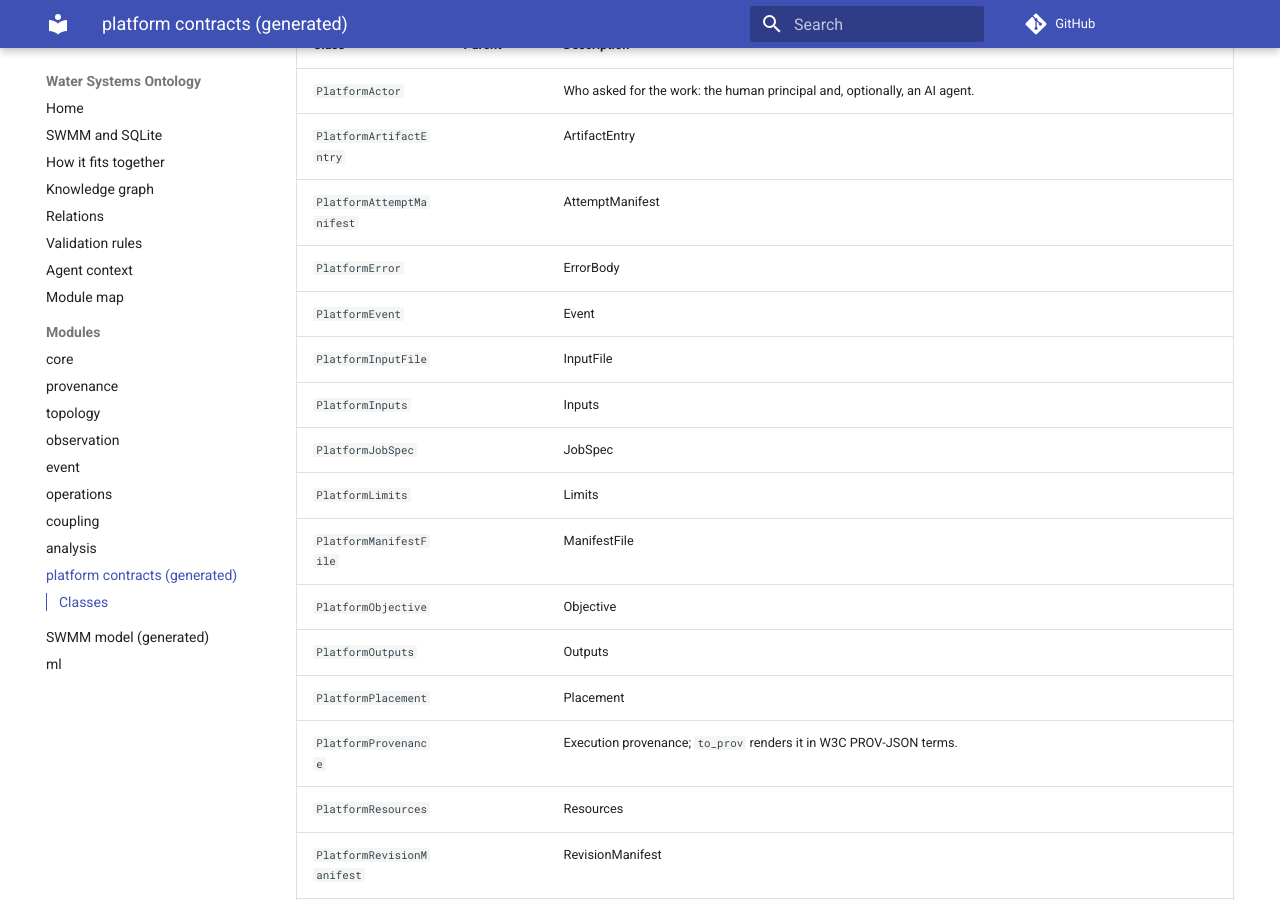
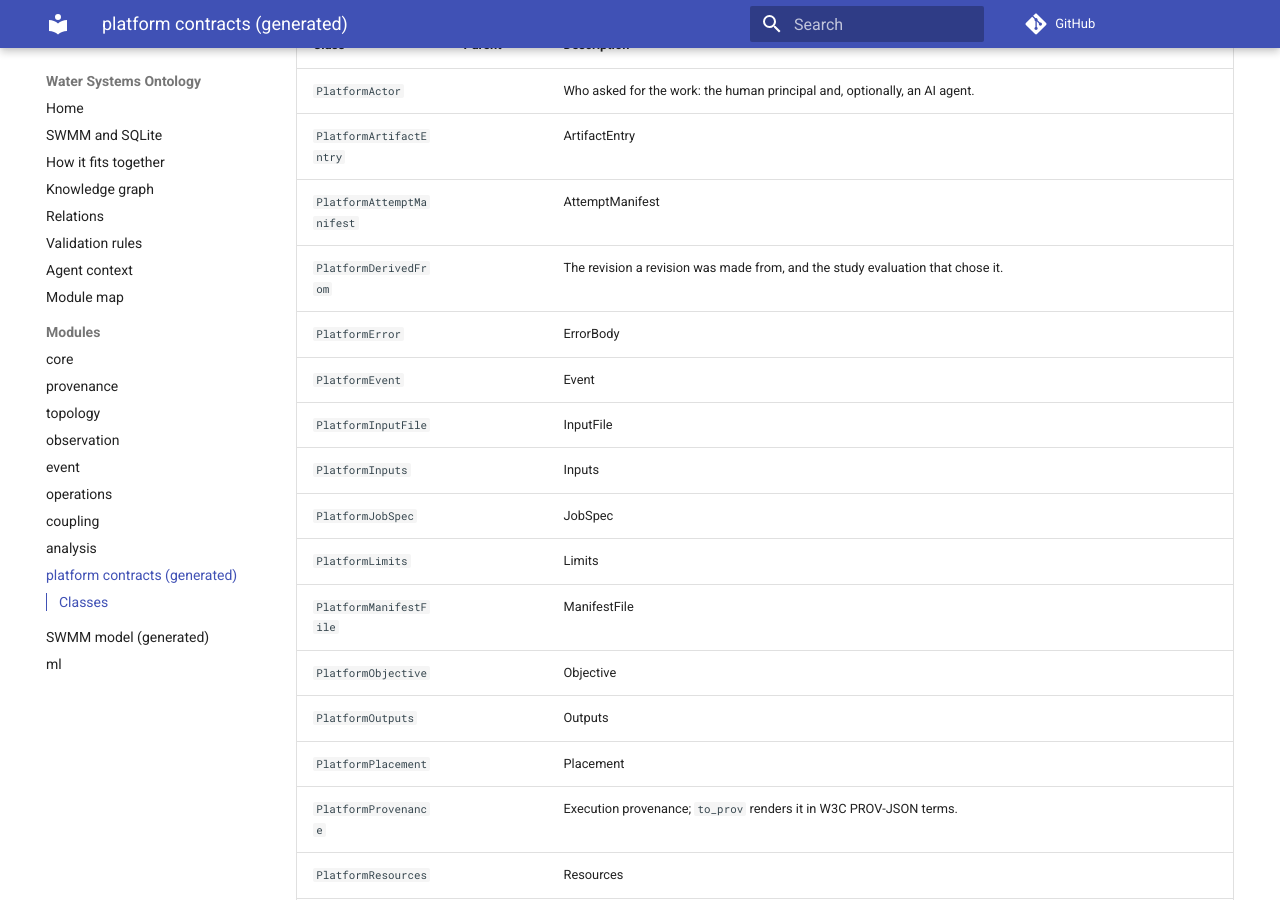
Before and after one commit to HydroCouple/water-ontology, an MkDocs documentation site: the page built from docs/diagrams/analysis-platform.md, in a window 1280 px wide and 900 px high, scrolled down 758 px. Built offline with MkDocs 1.6.1 and Material for MkDocs 9.7.7, drawn with Linux system fonts in a browser that asks for light colours; comment, search, counter and statistics services are not loaded.

Commit message:
Re-vendor the platform schemas at aa08dc6: derived revisions and study manifests
The platform's revision manifest gains derived_from, so the generated
PlatformRevisionManifest gains it and a PlatformDerivedFrom class; the
diagrams follow. The study manifest and the agent session and approval
views are vendored; their classes come with the Phase 2 vocabulary.

````diff
--- a/docs/diagrams/analysis-platform.md
+++ b/docs/diagrams/analysis-platform.md
@@ -28,6 +28,13 @@ classDiagram
     string run_manifest_sha256*
     string schema
     PlatformAttemptManifestStatus platform_status*
+  }
+  class PlatformDerivedFrom {
+    string decisions
+    integer evaluation
+    string revision_id*
+    string revision_manifest_sha256*
+    string study_id
   }
   class PlatformError {
     ErrorCode code*
@@ -134,6 +141,7 @@ classDiagram
     string components*
     string composition
     datetime created_at*
+    PlatformDerivedFrom derived_from
     PlatformManifestFile files*
     string findings
     string packaged_by*
@@ -207,6 +215,7 @@ classDiagram
   PlatformJobSpec *-- "1" PlatformWorkload : workload
   PlatformProvenance *-- "1" PlatformActor : actor
   PlatformProvenance *-- "1" PlatformRuntimeVersions : runtime
+  PlatformRevisionManifest *-- "1" PlatformDerivedFrom : derived_from
   PlatformRevisionManifest *-- "*" PlatformManifestFile : files
   PlatformStudyView *-- "*" PlatformObjective : objectives
 ```
@@ -218,6 +227,7 @@ classDiagram
 | `PlatformActor` |  | Who asked for the work: the human principal and, optionally, an AI agent. |
 | `PlatformArtifactEntry` |  | ArtifactEntry |
 | `PlatformAttemptManifest` |  | AttemptManifest |
+| `PlatformDerivedFrom` |  | The revision a revision was made from, and the study evaluation that chose it. |
 | `PlatformError` |  | ErrorBody |
 | `PlatformEvent` |  | Event |
 | `PlatformInputFile` |  | InputFile |
````
Also changed, not shown: docs/diagrams/modules.md (+1 -1 lines), 7 other files.
